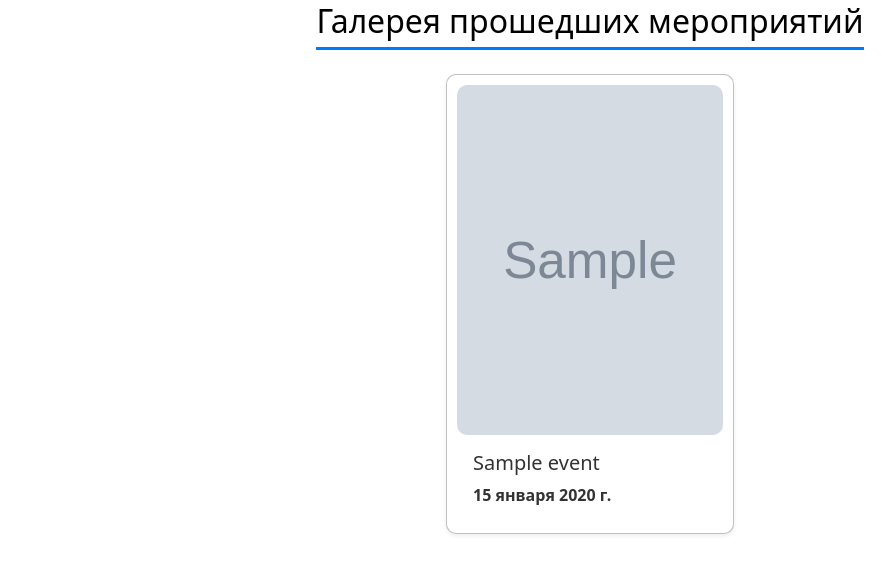
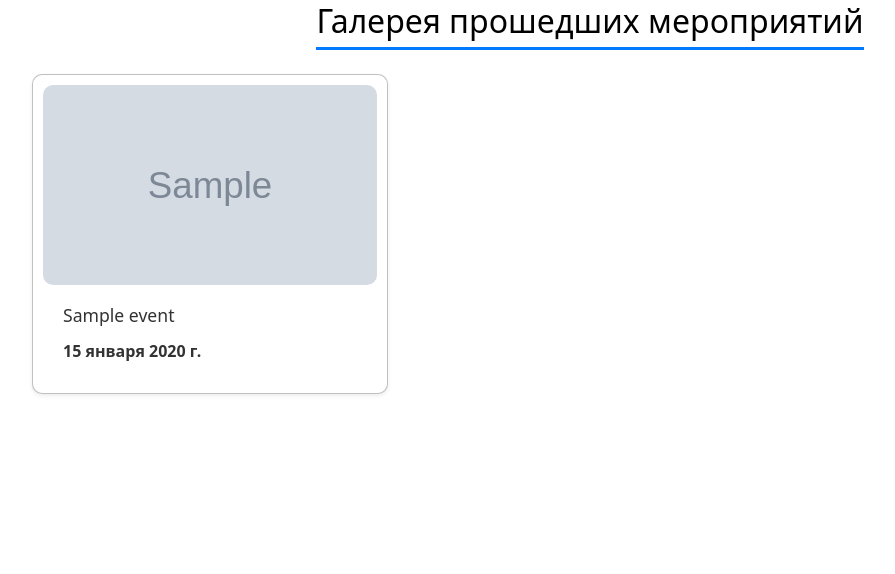
Before and after one commit to qquareunm/almauevents, a Django app: page /gallery/ in a window 1280 px wide. Shown: the part 64-638 px from the top of the page, without its empty margins (50-945 px from the left). Run offline with Django 5.2, Linux system fonts and the light colour scheme; tables that the repository leaves empty hold one stand-in row (values such as "Sample post"); grey boxes marked "Sample" are stand-in pictures.

Commit message:
gallery pagination

```diff
--- a/university_events/events/templates/gallery.html
+++ b/university_events/events/templates/gallery.html
@@ -7,10 +7,11 @@
   <h2 class="gallery-title mb-4">{% trans "Галерея прошедших мероприятий" %}</h2>
 </div>
 
-<div class="container-fluid">
-  <div class="row px-3 justify-content-center">
-    {% for event in past_events %}
-    <div class="col-12 col-sm-6 col-md-4 col-lg-3 mb-4">
+<div class="container">
+
+  <div class="row mb-4">
+    {% for event in past_events|slice:":3" %}
+    <div class="col-md-4 mb-4">
       <div class="event-card card h-100 shadow-sm">
         {% if event.images.first %}
         <img src="{{ event.images.first.image.url }}" class="card-img-top event-card-img" alt="{% trans 'Фото мероприятия' %}">
@@ -31,11 +32,103 @@
       </div>
     </div>
     {% empty %}
-    <div class="text-center">
+    <div class="col-12 text-center">
       <p>{% trans "Пока нет прошедших мероприятий" %}</p>
     </div>
     {% endfor %}
   </div>
+
+  <div class="row mb-4">
+    {% for event in past_events|slice:"3:6" %}
+    <div class="col-md-4 mb-4">
+      <div class="event-card card h-100 shadow-sm">
+        {% if event.images.first %}
+        <img src="{{ event.images.first.image.url }}" class="card-img-top event-card-img" alt="{% trans 'Фото мероприятия' %}">
+        {% elif event.image %}
+        <img src="{{ event.image.url }}" class="card-img-top event-card-img" alt="{% trans 'Фото мероприятия' %}">
+        {% else %}
+        <img src="/static/default.png" class="card-img-top event-card-img" alt="{% trans 'Фото по умолчанию' %}">
+        {% endif %}
+
+        <div class="card-body">
+          <h5 class="card-title">
+            <a href="{% url 'past_event_detail' event.id %}" class="text-decoration-none">
+              {{ event.title }}
+            </a>
+          </h5>
+          <p class="card-text"><strong>{{ event.date }}</strong></p>
+        </div>
+      </div>
+    </div>
+    {% endfor %}
+  </div>
+
+  <!-- Пагинация -->
+  {% if past_events.has_other_pages %}
+  <nav aria-label="Page navigation">
+    <ul class="pagination justify-content-center">
+      {% if past_events.has_previous %}
+        <li class="page-item"><a class="page-link" href="?page={{ past_events.previous_page_number }}">&laquo;</a></li>
+      {% else %}
+        <li class="page-item disabled"><span class="page-link">&laquo;</span></li>
+      {% endif %}
+
+      {% for i in past_events.paginator.page_range %}
+        {% if past_events.number == i %}
+          <li class="page-item active"><span class="page-link">{{ i }}</span></li>
+        {% else %}
+          <li class="page-item"><a class="page-link" href="?page={{ i }}">{{ i }}</a></li>
+        {% endif %}
+      {% endfor %}
+
+      {% if past_events.has_next %}
+        <li class="page-item"><a class="page-link" href="?page={{ past_events.next_page_number }}">&raquo;</a></li>
+      {% else %}
+        <li class="page-item disabled"><span class="page-link">&raquo;</span></li>
+      {% endif %}
+    </ul>
+  </nav>
+  {% endif %}
 </div>
 
+<style>
+  .event-card {
+    transition: transform 0.3s ease, box-shadow 0.3s ease;
+    border-radius: 10px;
+    overflow: hidden;
+  }
+
+  .event-card:hover {
+    transform: translateY(-5px);
+    box-shadow: 0 10px 20px rgba(0,0,0,0.1) !important;
+  }
+
+  .event-card-img {
+    height: 200px;
+    object-fit: cover;
+    transition: transform 0.3s ease;
+  }
+
+  .event-card:hover .event-card-img {
+    transform: scale(1.05);
+  }
+
+  .card-body {
+    padding: 1.25rem;
+  }
+
+  .card-title {
+    font-size: 1.1rem;
+    margin-bottom: 0.75rem;
+  }
+
+  .pagination .page-item.active .page-link {
+    background-color: #1E3A8A;
+    border-color: #1E3A8A;
+  }
+
+  .page-link {
+    color: #1E3A8A;
+  }
+</style>
 {% endblock %}
--- a/university_events/events/views.py
+++ b/university_events/events/views.py
@@ -8,11 +8,9 @@ from .models import Event, Registration, EventType, MainImage, SubCategory, Even
 from .forms import RegistrationForm
 import openpyxl
 from openpyxl.styles import Font
-from django.core.mail import send_mail
-from django.conf import settings
-from datetime import datetime
 import markdown
 from django.db.models import Q
+from django.core.paginator import Paginator
 
 def index(request):
     event_type_id = request.GET.get('event_type', None)
@@ -209,3 +207,16 @@ def past_event_detail(request, event_id):
         "report_html": report_html,
         "images": images,
     })
+
+
+
+
+def gallery_view(request):
+    past_events = Event.objects.filter(date__lt=timezone.now()).order_by('-date')
+    paginator = Paginator(past_events, 6)
+    page_number = request.GET.get('page')
+    page_obj = paginator.get_page(page_number)
+
+    return render(request, 'gallery.html', {
+        'past_events': page_obj
+    })
```
